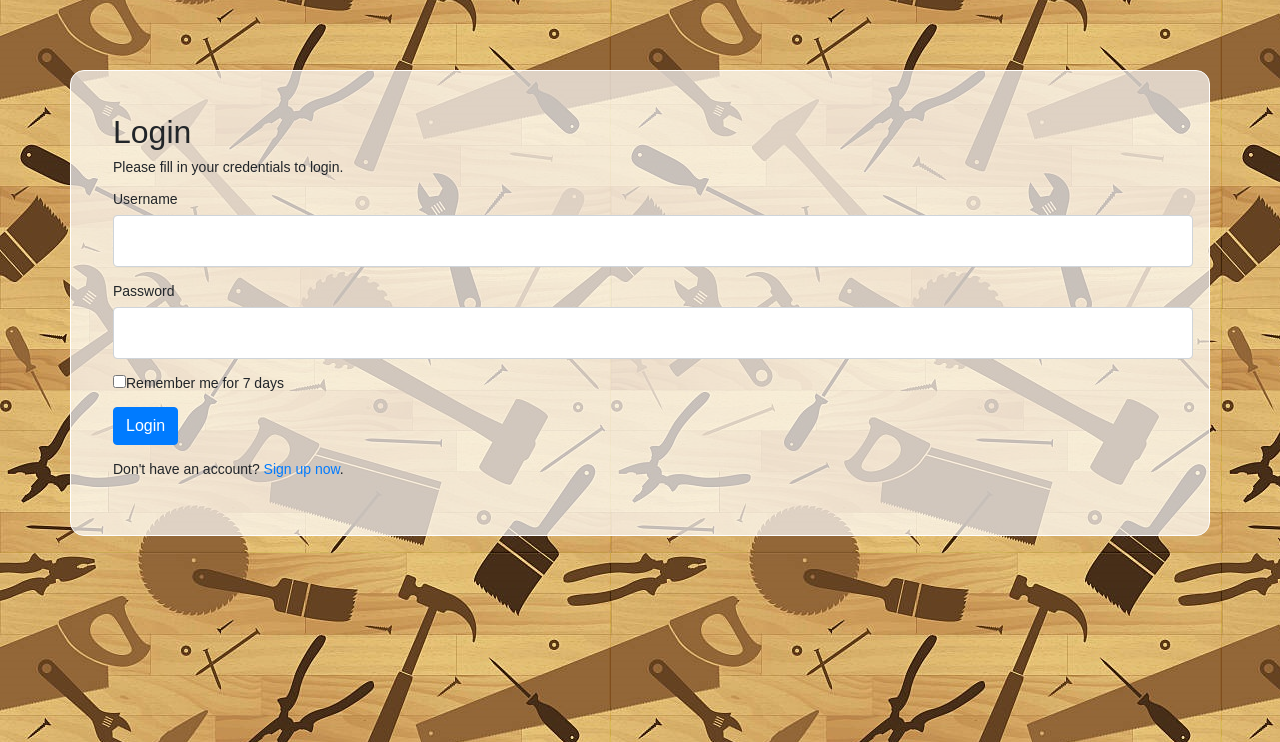
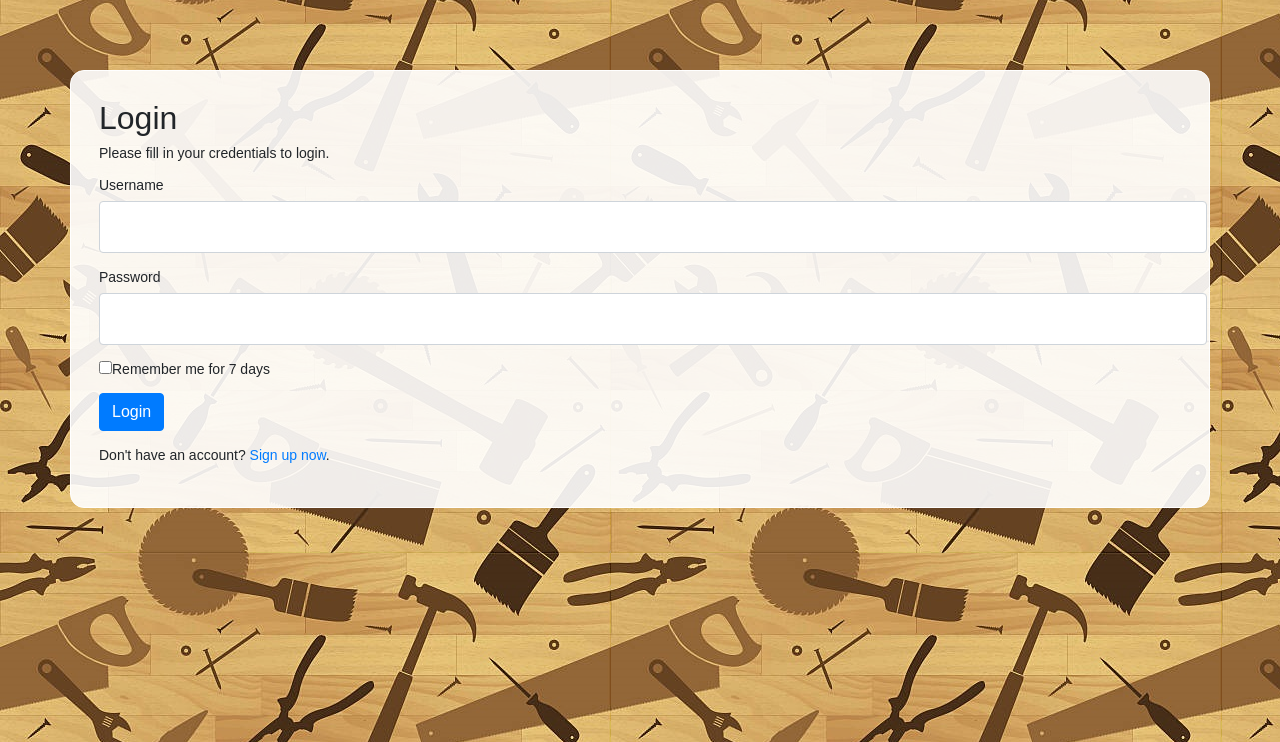
Before and after one commit to leannejwalker/SARSystem, a PHP site: page /login.php in a window 1280 px wide. Shown: the part 58-800 px from the top of the page. Run offline with PHP 8.4, Linux system fonts and the light colour scheme; some libraries are stand-ins or nearby versions.

Commit message:
padding: 2em;

```diff
--- a/login.php
+++ b/login.php
@@ -105,12 +105,11 @@ if($_SERVER["REQUEST_METHOD"] == "POST"){
         }
         .wrapper{
             border: 0.1em solid #ffffff;
+            border: 0.1em solid #ffffff;
             margin: 5em;
-            padding: 3em;
-            padding-bottom: 3em;
-            padding-top: 3em;
+            padding: 2em;
             border-radius: 1em;
-            background: rgba(255, 255, 255, 0.7);
+            background: rgba(255, 255, 255, 0.9);
             overflow: hidden;
         }
     </style>
```
